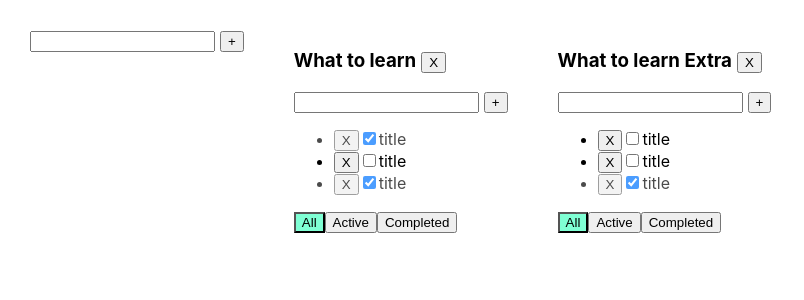
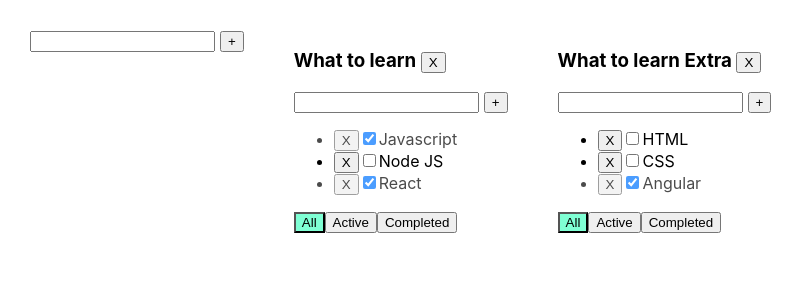
Before and after one commit to webshturman/Todolist, a React (Create React App) app: page / in a window 1280 px wide. Shown: the top 300 px of the page, without its empty margins (0-804 px from the left). Built offline with nearby package versions, Linux system fonts and the light colour scheme.

Commit message:
Changing Tasks name

```diff
--- a/src/App.module.css
+++ b/src/App.module.css
@@ -3,9 +3,6 @@
     outline: none;
 }
 .nonErrorInput,.errorInput{
-    margin-right: 5px;
-}
-.hTitle {
     margin-right: 5px;
 }
 .errorMessage {
--- a/src/App.tsx
+++ b/src/App.tsx
@@ -41,6 +41,9 @@ function App() {
         //берем массив, ищем объект с нужным id, если находим - расчехляем объект и меняем значение isDone на пришедшее
         //checkbox, если id не совпадают, то объект не изменяем
     }
+    const refreshingTaskTitle = (id: string, title:string,  TodolistID: string) => {
+        setTasks({...tasks, [TodolistID]: tasks[TodolistID].map(td => td.id === id ? {...td, title: title} : td)})
+    }
     const removeTask = (id: string, TodolistID: string) => {
         setTasks({...tasks, [TodolistID]: tasks[TodolistID].filter(t => t.id !== id)})
     }
@@ -50,6 +53,9 @@ function App() {
     }
     const changeTodolist = (value: typeFilter, TodolistID: string) => {
         setTodolist(todolists.map(td => td.id === TodolistID ? {...td, filter: value} : td))
+    }
+    const refreshTodolistTitle = (title:string, TodolistID: string) => {
+        setTodolist(todolists.map(td => td.id === TodolistID ? {...td, title: title} : td))
     }
     const removeTodolist = (TodolistID: string) => {
         setTodolist(todolists.filter(tl => tl.id !== TodolistID))
@@ -86,6 +92,8 @@ function App() {
                         changeCheckbox={changeCheckbox}
                         filter={t.filter}
                         removeTodolist={removeTodolist}
+                        refreshingTaskTitle={refreshingTaskTitle}
+                        refreshTodolistTitle={refreshTodolistTitle}
                     />)
             })}
         </div>
--- a/src/Components/EditableSpan.tsx
+++ b/src/Components/EditableSpan.tsx
@@ -1,49 +1,47 @@
-import React, {ChangeEvent, useState,KeyboardEvent} from 'react';
+import React, {ChangeEvent, useState, KeyboardEvent} from 'react';
 
 export type EditableSpanPropsType = {
     name: string
+    refreshingTitle: (title:string) => void
 }
 
-export const EditableSpan: React.FC<EditableSpanPropsType> = ({name}) => {
+export const EditableSpan: React.FC<EditableSpanPropsType> = ({name,refreshingTitle}) => {
     let [condition, setCondition] = useState<boolean>(false)
     let [title, setTitle] = useState<string>(name)
+
+
+    const changeTitleHandler = (e: ChangeEvent<HTMLInputElement>) => {
+        setTitle(e.currentTarget.value)
+    }
+
     const onEditMode = () => {
         setCondition(true)
-
+        // setTitle(name)
     }
     const offEditMode = () => {
         setCondition(false)
+        refreshingTitle(title)
     }
-    const changeTaskName = (e: ChangeEvent<HTMLInputElement>) => {
-        let newTitle = e.currentTarget.value
-        if(newTitle.trim()) {
-            setTitle(newTitle)
-        } else{
-            setTitle(title)
-        }
 
-
-    }
-    const keyModeHandler = (e:KeyboardEvent<HTMLInputElement>) => {
-        if(e.key === 'Enter' && title ){
+    const keyModeHandler = (e: KeyboardEvent<HTMLInputElement>) => {
+        if (e.key === 'Enter' && title) {
             setCondition(false)
+            refreshingTitle(title)
         }
     }
+
     return (
         <>
-            <span onDoubleClick={onEditMode}>
-                { condition ?
-                    <input
+            {condition ?
+                <input
                     type="text"
                     value={title}
                     onBlur={offEditMode}
                     autoFocus={true}
-                    onChange={changeTaskName}
-                    onKeyPress={keyModeHandler}
-                    /> :
-                    <span>title</span>
-                }
-            </span>
+                    onChange={changeTitleHandler}
+                    onKeyPress={keyModeHandler}/>
+                : <span onDoubleClick={onEditMode}>{name}</span>
+            }
         </>
     );
 };
--- a/src/Todolist.tsx
+++ b/src/Todolist.tsx
@@ -20,6 +20,8 @@ type PropsType = {
     addTask: (title:string, TodolistID:string) => void
     changeCheckbox:(checkbox:boolean, id:string, TodolistID:string) => void
     removeTodolist: (TodolistID:string) =>void
+    refreshingTaskTitle: (id: string, title:string,  TodolistID: string) => void
+    refreshTodolistTitle:(title:string, TodolistID: string)=>void
     filter:typeFilter
     TodolistID:string
 }
@@ -30,10 +32,12 @@ export function Todolist(props: PropsType) {
     const todolistRemover = ()=> props.removeTodolist(props.TodolistID)
     const changeTdlButton = (filter:typeFilter) => props.changeTodolist(filter,props.TodolistID)
     const newAddTask = (title:string)=> props.addTask(title, props.TodolistID)
+    const newTodolistTitle = (title:string)=> props.refreshTodolistTitle(title, props.TodolistID)
+
 //-----------------------------------------------------------------------------------------------------------------
     return <div>
-        <h3><span className={s.hTitle}>{props.title}</span><NewButton callback={todolistRemover} title={'X'}/></h3>
-        <AddItemForm  addItem={newAddTask}/>
+        <h3><EditableSpan name={props.title} refreshingTitle={newTodolistTitle}/> <NewButton callback={todolistRemover} title={'X'}/></h3>
+        <AddItemForm  addItem={newAddTask} />
 
         <ul>
             {props.tasks.map((mTasks) => {
@@ -41,13 +45,14 @@ export function Todolist(props: PropsType) {
                 const checkHandler = (e:ChangeEvent<HTMLInputElement>) => {
                     props.changeCheckbox(e.currentTarget.checked, mTasks.id, props.TodolistID )
                 }
+                const refreshTitle = (title:string) => props.refreshingTaskTitle(mTasks.id, title, props.TodolistID)
                 let inputChecked = mTasks.isDone ? s.isDone : ''
 
                 return (
                     <li key={mTasks.id} className={inputChecked} >
                         <NewButton callback={taskRemover} title={'X'}/>
                         <input  type="checkbox" checked={mTasks.isDone} onChange={checkHandler}/>
-                        <EditableSpan name={mTasks.title}/>
+                        <EditableSpan name={mTasks.title} refreshingTitle={refreshTitle}/>
                     </li>
                 )
             })}
```
